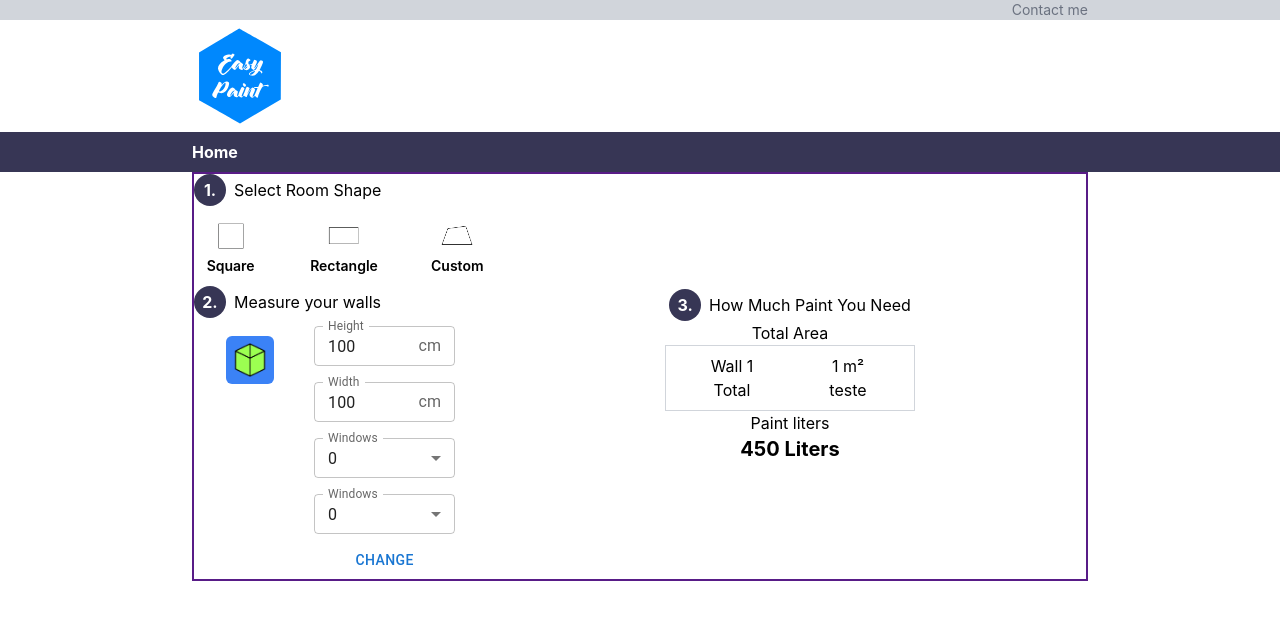
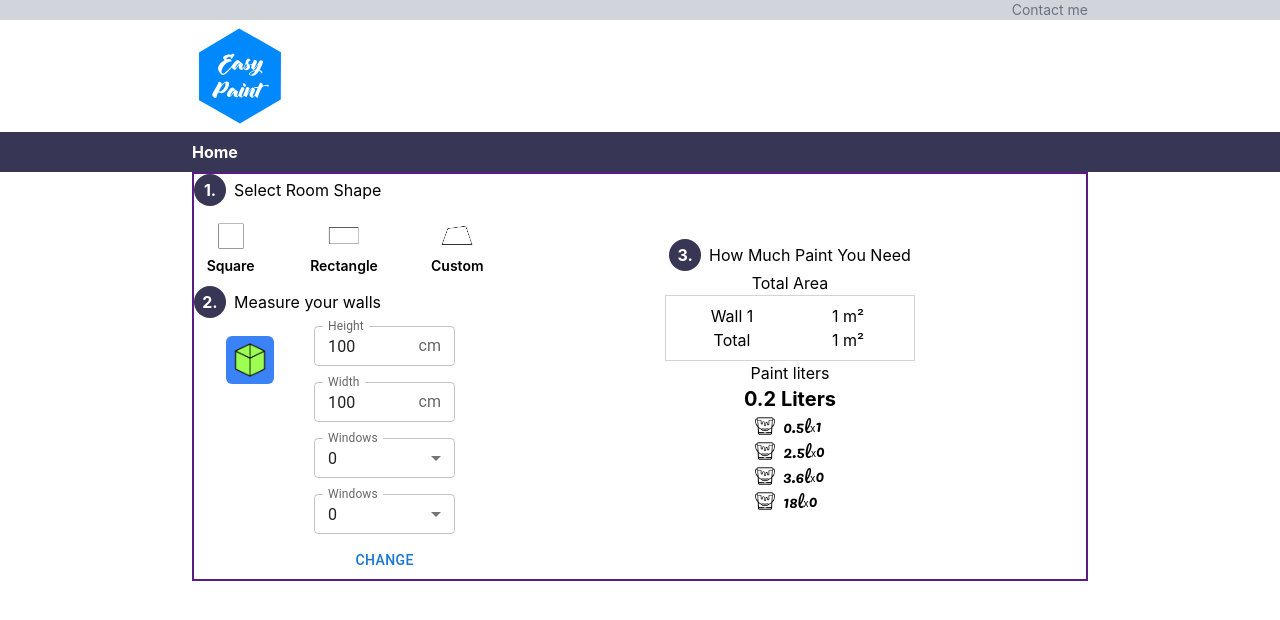
Before and after one commit to PedroSpelta/Desafio, a Next.js app: page / in a window 1280 px wide. Shown: the top 620 px of the page. Built offline with nearby package versions, Linux system fonts and the light colour scheme.

Commit message:
adding total total cans

```diff
--- /dev/null
+++ b/src/components/paintResult/PaintCans.tsx
@@ -0,0 +1,36 @@
+import { height } from "@mui/system";
+import Image from "next/image";
+import React from "react";
+import { IPaintCans } from "../../types/generic";
+
+const canMap = [0.5, 2.5, 3.6, 18];
+
+const PaintCans: React.FC<IPaintCans> = ({ paintCans }) => {
+  return (
+    <div className="">
+      {paintCans.map((can, i) => (
+        <div key={i} className="flex items-center">
+          <Image
+            src={"/images/bucket.png"}
+            alt=""
+            width={"20px"}
+            height={"20px"}
+            layout="fixed"
+          />
+          <div className="flex flex-col ml-2">
+            <div className="flex">
+              <p className="text-center cursive">{canMap[i]}</p>
+              <p className="cursive">l</p>
+            </div>
+          </div>
+          <p>
+            <span style={{ fontSize: "10px" }}>x</span>
+            <span className="cursive">{can}</span>
+          </p>
+        </div>
+      ))}
+    </div>
+  );
+};
+
+export default PaintCans;
--- a/src/components/paintResult/PaintResult.tsx
+++ b/src/components/paintResult/PaintResult.tsx
@@ -1,8 +1,21 @@
-import React from "react";
+import React, { useEffect, useState } from "react";
+import { getPaintCanBySize } from "../../lib/paint";
 import { IPaintResult } from "../../types/wall";
 import SectionTitle from "../main/SectionTitle";
+import PaintCans from "./PaintCans";
 
 const PaintResult: React.FC<IPaintResult> = ({ walls }) => {
+  const [paintCans, setPaintCans] = useState([0, 0, 0, 0]);
+  const totalArea = walls.reduce((prev, cur) => {
+    return prev + cur.area / 10000;
+  }, 0);
+
+  const totalLiters = totalArea / 5;
+
+  useEffect(() => {
+    setPaintCans(getPaintCanBySize(totalLiters));
+  }, [totalLiters]);
+
   return (
     <div className="h-full w-full flex flex-col items-center justify-center">
       <SectionTitle title="How Much Paint You Need" number={3} />
@@ -16,13 +29,14 @@ const PaintResult: React.FC<IPaintResult> = ({ walls }) => {
         </div>
         <div className="flex flex-col justify-center items-center">
           {walls.map((wall, i) => (
-            <p key={i}>{wall.area/10000} m²</p>
+            <p key={i}>{wall.area / 10000} m²</p>
           ))}
-          <p>teste</p>
+          <p>{totalArea} m²</p>
         </div>
       </div>
       <p>Paint liters</p>
-      <p className="text-xl font-bold">450 Liters</p>
+      <p className="text-xl font-bold">{totalLiters} Liters</p>
+      <PaintCans paintCans={paintCans} />
     </div>
   );
 };
--- /dev/null
+++ b/src/lib/paint.ts
@@ -0,0 +1,23 @@
+export const getPaintCanBySize = (liters: number) => {
+  const cans = [0, 0, 0, 0];
+  for (let l = liters; l > 0; ) {
+    if (l >= 18) {
+      cans[3] += 1;
+      l -= 18;
+    }
+    if (l >= 3.6) {
+      cans[2] += 1;
+      l -= 3.6;
+    }
+    if (l >= 2.5) {
+      cans[1] += 1;
+      l -= 2.5;
+    }
+    if (l) {
+      cans[0] += 1;
+      l -= 0.5;
+    }
+  }
+  console.log(cans);
+  return cans;
+};
--- /dev/null
+++ b/src/pages/_document.tsx
@@ -0,0 +1,31 @@
+import Document, { Html, Head, Main, NextScript } from "next/document";
+
+class MyDocument extends Document {
+  static async getInitialProps(ctx: any) {
+    const initialProps = await Document.getInitialProps(ctx);
+    return { ...initialProps };
+  }
+
+  render() {
+    return (
+      <Html>
+        <Head>
+          <link
+            href="https://fonts.googleapis.com/css2?family=Pacifico&display=swap"
+            rel="stylesheet"
+          />
+          <link
+            href="https://fonts.googleapis.com/css2?family=Dancing+Script&display=swap"
+            rel="stylesheet"
+          />
+        </Head>
+        <body>
+          <Main />
+          <NextScript />
+        </body>
+      </Html>
+    );
+  }
+}
+
+export default MyDocument;
--- a/styles/globals.css
+++ b/styles/globals.css
@@ -1,6 +1,10 @@
 @tailwind base;
 @tailwind components;
 @tailwind utilities;
+
+@import url("https://fonts.googleapis.com/css2?family=Dancing+Script&display=swap");
+@import url("https://fonts.googleapis.com/css2?family=Pacifico&display=swap");
+@import url("https://fonts.googleapis.com/css2?family=Lobster&display=swap");
 
 html,
 body {
@@ -17,6 +21,10 @@ a {
 
 * {
   box-sizing: border-box;
+}
+
+.cursive {
+  font-family: 'Pacifico';
 }
 
 .wallSelector-exit {
```
Also changed, not shown: src/types/generic.ts (+13 -2 lines), public/images/bucket.png (added).
